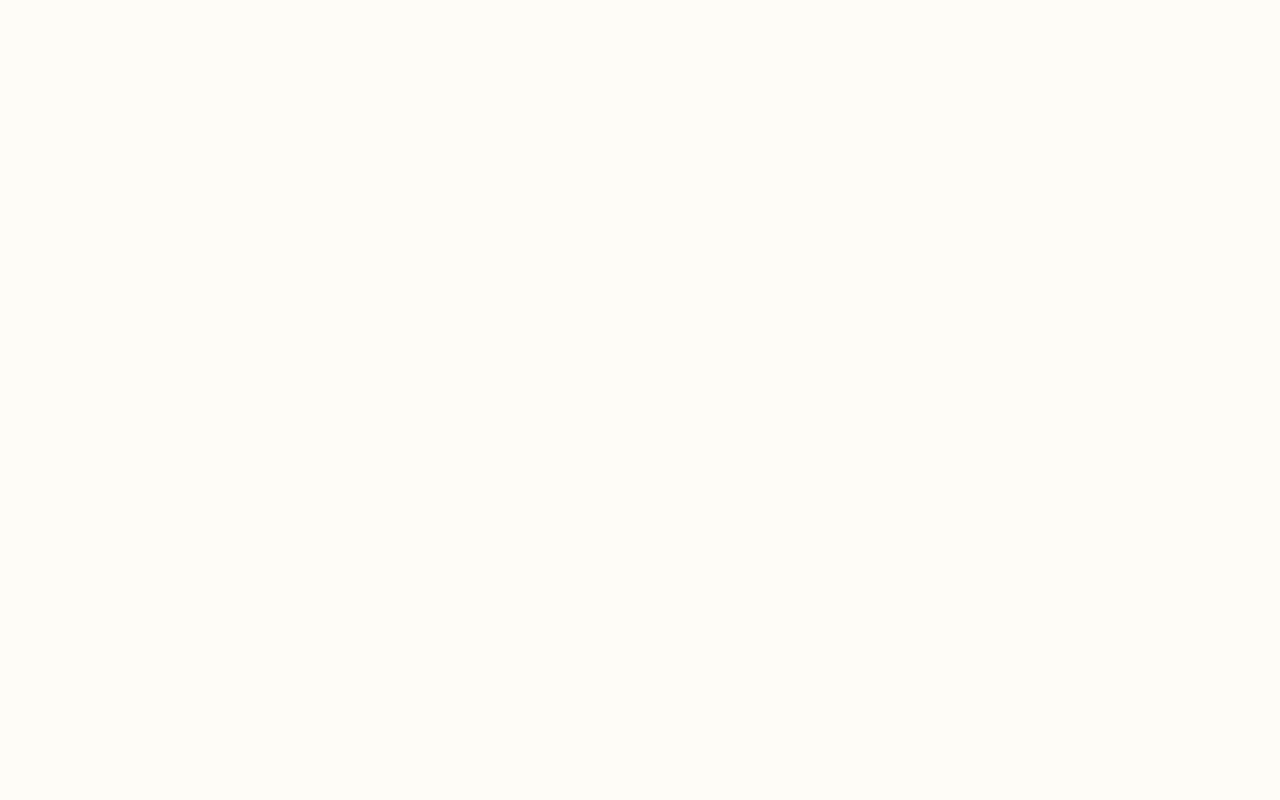
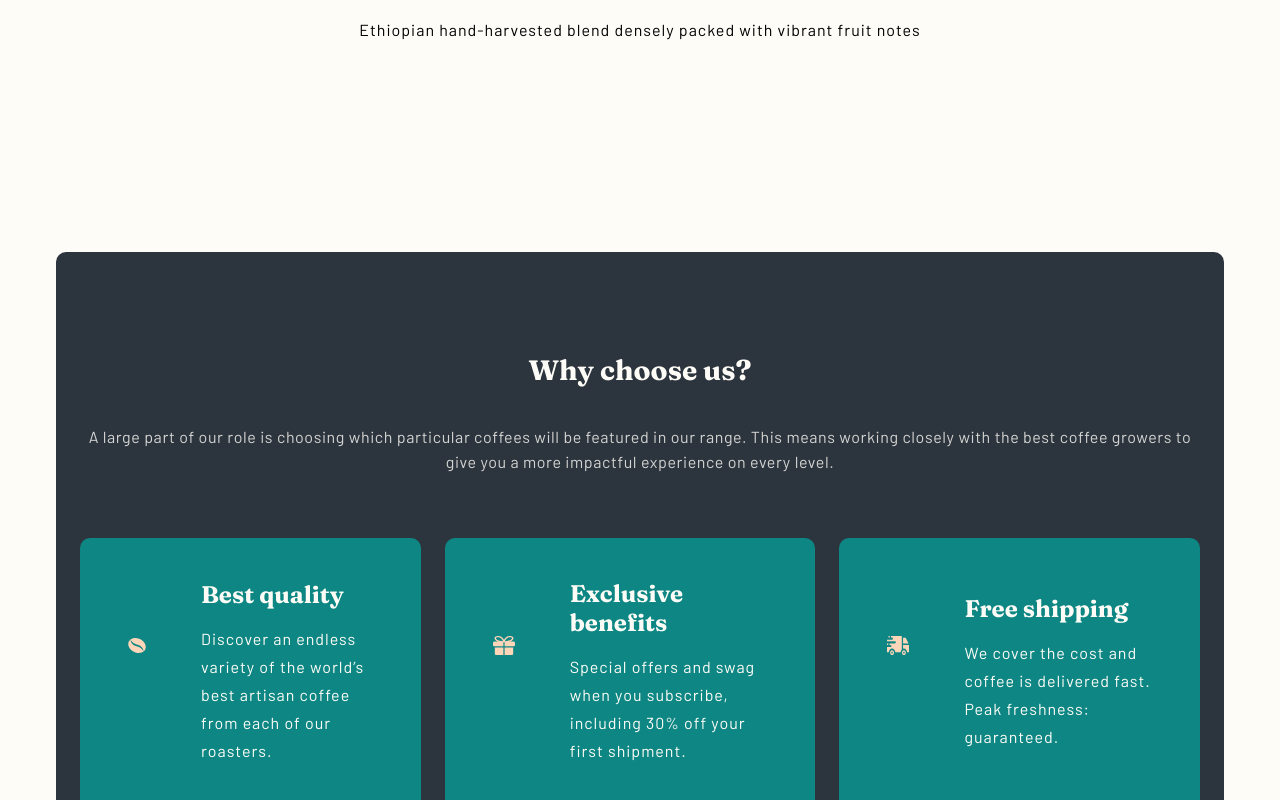
Before and after one commit to vincitaylaran/coffeeroasters-sub-site, a Next.js app: page / in a window 1280 px wide. Shown: the part 2000-2800 px from the top of the page. Before the commit the page ends 2089 px from the top, so only its background shows below. Built offline with nearby package versions, Linux system fonts and the light colour scheme.

Commit message:
Create the "why choose us?" section in the home page

```diff
--- /dev/null
+++ b/components/Card.tsx
@@ -0,0 +1,24 @@
+import cardStyles from "../styles/Card.module.scss"
+import Image from "next/image"
+
+interface Props {
+  src: string
+  title: string
+  description: string
+}
+
+const Card = ({ src, title, description }: Props) => {
+  return (
+    <div className={cardStyles.card}>
+      <div className={cardStyles.icon}>
+        <Image src={src} alt="card img" width={72} height={62} />
+      </div>
+      <div className={cardStyles.info}>
+        <h4>{title}</h4>
+        <p>{description}</p>
+      </div>
+    </div>
+  )
+}
+
+export default Card
--- a/pages/index.tsx
+++ b/pages/index.tsx
@@ -4,6 +4,7 @@ import Image from "next/image"
 import homeStyles from "../styles/Home.module.scss"
 
 import CollectionImage from "../components/CollectionImage"
+import Card from "../components/Card"
 
 export default function Home() {
   return (
@@ -26,7 +27,7 @@ export default function Home() {
 
       <section className={homeStyles.ourCollection}>
         <div className={homeStyles.sectionHeading}>
-          <h2>our collection</h2>
+          <h2 className={homeStyles.sectionTitle}>our collection</h2>
         </div>
         <div className={homeStyles.container}>
           <CollectionImage
@@ -51,6 +52,33 @@ export default function Home() {
           />
         </div>
       </section>
+
+      <section className={homeStyles.whyChooseUs}>
+        <h4 className={homeStyles.sectionTitle}>Why choose us?</h4>
+        <p className={homeStyles.description}>
+          A large part of our role is choosing which particular coffees will be
+          featured in our range. This means working closely with the best coffee
+          growers to give you a more impactful experience on every level.
+        </p>
+        <div className={homeStyles.cards}>
+          <Card
+            src="/assets/home/desktop/icon-coffee-bean.svg"
+            title="Best quality"
+            description="Discover an endless variety of the world’s best artisan coffee from each of our roasters."
+          />
+          <Card
+            src="/assets/home/desktop/icon-gift.svg"
+            title="Exclusive benefits"
+            description="Special offers and swag when you subscribe, including 30% off your first shipment."
+          />
+          <Card
+            src="/assets/home/desktop/icon-truck.svg"
+            title="Free shipping"
+            description="We cover the cost and coffee is delivered fast. Peak freshness: guaranteed.
+            "
+          />
+        </div>
+      </section>
     </div>
   )
 }
--- /dev/null
+++ b/styles/Card.module.scss
@@ -0,0 +1,35 @@
+@import "functions";
+@import "mixins";
+
+.card {
+  @include flex($direction: column);
+  background: color(dark-cyan);
+  border-radius: 10px;
+  color: color(light-cream);
+  padding: 72px 33.5px 24px;
+  justify-content: center;
+  align-items: center;
+
+  .icon {
+    margin-bottom: 67px;
+  }
+
+  h4 {
+    margin: 0;
+  }
+
+  @include between-breakpoints(breakpoint(tablet), breakpoint(desktop)) {
+    flex-direction: row;
+    text-align: start;
+    padding: 41px 48px 31px;
+    .icon {
+      margin-right: 55px;
+    }
+  }
+
+  @media (min-width: breakpoint(desktop)) {
+    padding-left: 72px;
+    padding-right: 72px;
+    padding-bottom: 0;
+  }
+}
--- a/styles/Home.module.scss
+++ b/styles/Home.module.scss
@@ -10,6 +10,8 @@
     background-color: #a2a2a2;
     height: 500px;
     padding: 50px 24px;
+
+    @include section-margin-bottom;
 
     @media (min-width: breakpoint(tablet)) {
       @include background(
@@ -53,11 +55,12 @@
   }
 
   .ourCollection {
+    @include section-margin-bottom;
     @include flex($direction: column);
     align-items: center;
 
     .sectionHeading {
-      h2 {
+      .sectionTitle {
         text-align: center;
         background: linear-gradient(
           180deg,
@@ -70,6 +73,7 @@
         -moz-background-clip: text;
         -moz-text-fill-color: transparent;
         z-index: -1;
+        margin-top: 0;
 
         @media (min-width: breakpoint(tablet)) {
           font-size: 6.2rem;
@@ -96,4 +100,52 @@
       }
     }
   }
+
+  .whyChooseUs {
+    border-radius: 10px;
+    background: #2c343e;
+    height: 902px;
+    margin: 0;
+    color: color(light-cream);
+    text-align: center;
+    z-index: -1;
+    padding: 64px 24px 0;
+    @include section-margin-bottom;
+
+    @media (min-width: breakpoint(tablet)) {
+      height: 573px;
+    }
+
+    .sectionTitle {
+      font-size: 1.75rem;
+
+      @media (min-width: breakpoint(desktop)) {
+        font-size: 3rem;
+      }
+    }
+
+    .description {
+      opacity: 0.8;
+      line-height: 25px;
+      letter-spacing: 0.6px;
+      margin-bottom: 64px;
+
+      @media (min-width: breakpoint(desktop)) {
+        margin-bottom: 66px;
+        padding-left: 351px;
+        padding-right: 351px;
+      }
+    }
+
+    .cards {
+      display: grid;
+      gap: 24px;
+
+      // Cards have their own file. Go to Card.module.scss.
+
+      @media (min-width: breakpoint(laptop)) {
+        grid-auto-flow: column;
+      }
+    }
+  }
 }
--- a/styles/_mixins.scss
+++ b/styles/_mixins.scss
@@ -42,3 +42,13 @@
     @content;
   }
 }
+
+@mixin section-margin-bottom {
+  margin-bottom: 120px;
+  @media (min-width: breakpoint(tablet)) {
+    margin-bottom: 144px;
+  }
+  @media (min-width: breakpoint(desktop)) {
+    margin-bottom: 200.45px;
+  }
+}
```
